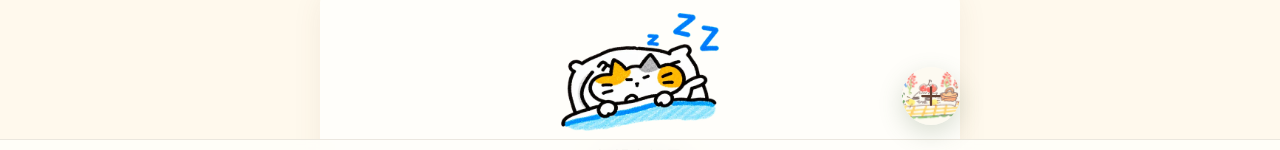
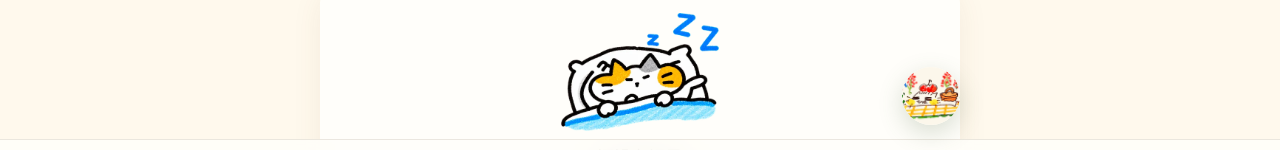
Before and after one commit to GsmhKor/my-ledger, a React (Vite) app: page / in a window 1280 px wide. Shown: the part 593-743 px from the top of the page. Built offline with nearby package versions, Linux system fonts and the light colour scheme.

Commit message:
发布 1.5.5 UI修正

```diff
--- a/package.json
+++ b/package.json
@@ -1,7 +1,7 @@
 {
   "name": "my-ledger",
   "private": true,
-  "version": "1.5.4",
+  "version": "1.5.5",
   "type": "module",
   "scripts": {
     "dev": "vite",
--- a/src/App.css
+++ b/src/App.css
@@ -49,10 +49,8 @@
 .tab-cat { display: block; width: 34px; height: 34px; object-fit: contain; }
 .floating-add { position: fixed; z-index: 21; right: max(20px, calc((100vw - 640px) / 2)); bottom: calc(82px + env(safe-area-inset-bottom)); width: 58px; min-width: 58px; height: 58px; display: flex; align-items: center; justify-content: center; padding: 0; border-radius: 29px; color: white; background: var(--accent); box-shadow: 0 8px 24px rgba(225, 100, 30, .34); font-weight: 650; }
 .floating-add:active { transform: scale(.96); }
-.floating-add--picnic { overflow: hidden; color: #623f30; background: var(--surface); box-shadow: 0 8px 24px rgba(83,108,73,.22); text-shadow: 0 1px 2px var(--surface); }
-:root[data-theme="dark"] .floating-add--picnic { color: var(--text); }
-.floating-add--picnic::before { content: ''; position: absolute; inset: 0; background: url('./assets/add-picnic.png') center / cover no-repeat; opacity: .6; pointer-events: none; }
-.floating-add--picnic > * { position: relative; z-index: 1; }
+.floating-add--picnic { overflow: hidden; background: var(--surface); box-shadow: 0 8px 24px rgba(83,108,73,.22); }
+.floating-add--picnic::before { content: ''; position: absolute; inset: 0; background: url('./assets/add-picnic.png') center / cover no-repeat; opacity: 1; pointer-events: none; }
 .search-field { height: 44px; display: flex; align-items: center; gap: 7px; margin-bottom: 12px; padding: 0 12px; border-radius: 13px; color: var(--muted); background: var(--surface); }
 .search-field input { min-width: 0; flex: 1; height: 100%; padding: 0; border: 0; outline: 0; background: transparent; }
 .filter-row { display: flex; gap: 10px; margin-bottom: 24px; }
--- a/src/App.tsx
+++ b/src/App.tsx
@@ -1,5 +1,4 @@
 import { useMemo, useState } from 'react'
-import { Icon } from './components/Icon'
 import { TabBar, type Tab } from './components/TabBar'
 import { TransactionEditor } from './components/TransactionEditor'
 import { useDarkMode } from './hooks/useDarkMode'
@@ -35,7 +34,7 @@ function App() {
       {tab === 'bills' && <BillsPage month={month} onMonthChange={setMonth} transactions={monthTransactions} onEdit={openEdit} />}
       {tab === 'stats' && <StatsPage month={month} onMonthChange={setMonth} transactions={monthTransactions} />}
       {tab === 'settings' && <SettingsPage transactions={transactions} dark={dark} setDark={setDark} onRestore={restore} onClear={clear} notify={notify} />}
-      <button className={`floating-add${tab === 'home' ? ' floating-add--picnic' : ''}`} onClick={openNew} aria-label="记一笔"><Icon name="plus" size={30} /></button>
+      <button className={`floating-add${tab === 'home' ? ' floating-add--picnic' : ''}`} onClick={openNew} aria-label="记一笔"></button>
       <TabBar active={tab} onChange={setTab} />
       {editorOpen && <TransactionEditor transaction={editing} onClose={() => setEditorOpen(false)} onSave={save} onDelete={remove} notify={notify} />}
       {toast && <div className="toast" role="status">{toast}</div>}
--- a/src/pages/SettingsPage.tsx
+++ b/src/pages/SettingsPage.tsx
@@ -60,6 +60,6 @@ export function SettingsPage({ transactions, dark, setDark, onRestore, onClear,
     </section>
     <h2 className="settings-section-title">危险操作</h2>
     <section className="settings-card danger-card"><button onClick={clear} disabled={!transactions.length}><span className="settings-icon red"><Icon name="trash" size={20} /></span><span>清空全部数据<small>删除此设备上的所有账单</small></span><Icon name="chevron-right" size={18} /></button></section>
-    <section className="app-info"><img className="mini-app-icon" src={`${import.meta.env.BASE_URL}pwa-192x192.png`} alt="我的账本图标" /><strong>我的账本</strong><span>版本 1.5.4</span><p>纯本地 · 无账号 · 无追踪</p></section>
+    <section className="app-info"><img className="mini-app-icon" src={`${import.meta.env.BASE_URL}pwa-192x192.png`} alt="我的账本图标" /><strong>我的账本</strong><span>版本 1.5.5</span><p>纯本地 · 无账号 · 无追踪</p></section>
   </main>
 }
```
Also changed, not shown: 2 other files (tests, documents, lock files or other folders).
